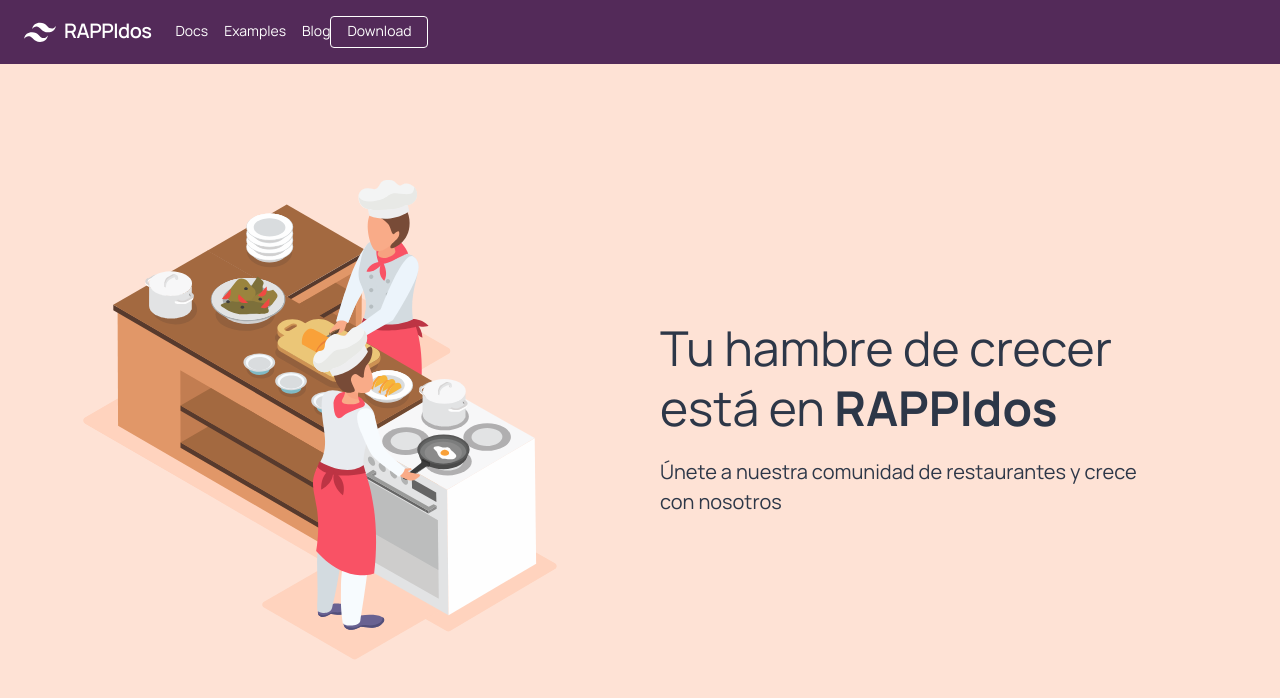
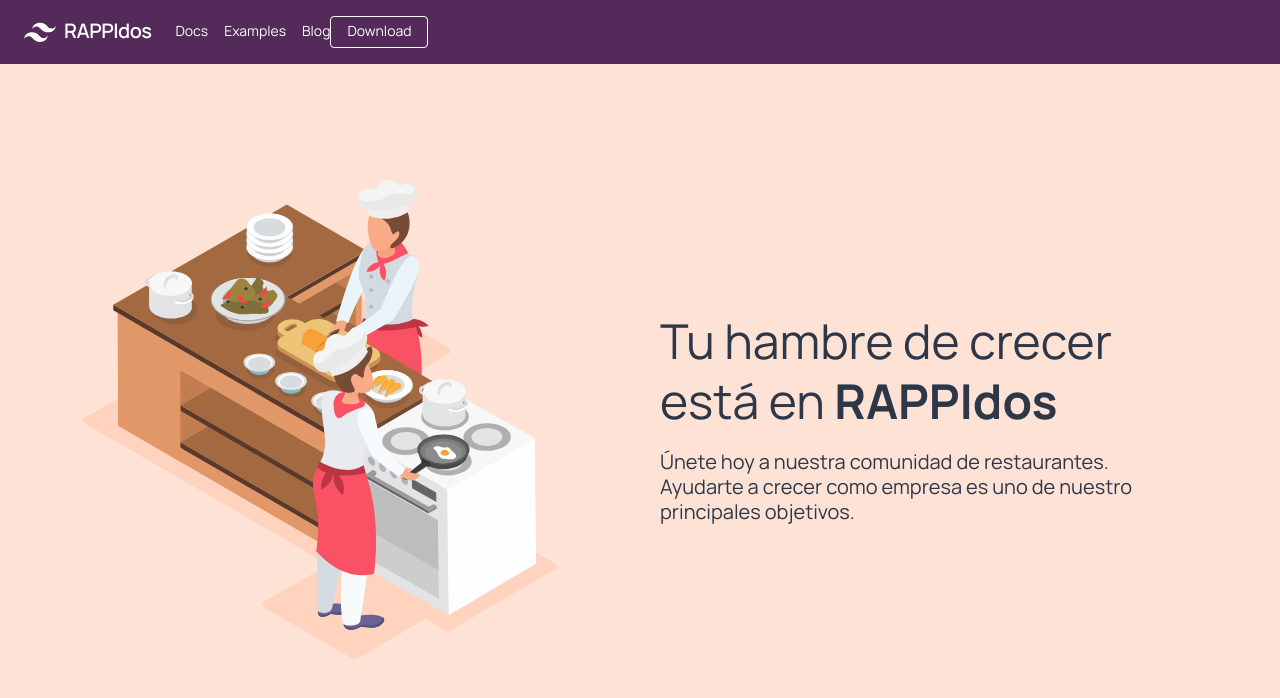
Before and after one commit to jaravad/rappidos, a React (Create React App) app: page / in a window 1280 px wide. Shown: the top 698 px of the page. Built offline with nearby package versions, Linux system fonts and the light colour scheme.

Commit message:
some text added in hero section

```diff
--- a/src/components/Hero.js
+++ b/src/components/Hero.js
@@ -10,13 +10,14 @@ function Hero() {
         <div className="w-full md:w-1/2 flex justify-center  items-center">
           <img className="w-3/4" src={heroImg} alt="Food" />
         </div>
-        <div className="pt-16 mb-10 md:mb-0 pl-14 md:pl-5 md:pt-0 w-full md:w-1/2 flex flex-col justify-center  text-gray-800">
+        <div className="pt-16 mb-10 md:mb-0 pl-12 md:pl-5 md:pt-0 w-full md:w-1/2 flex flex-col justify-center text-gray-800">
           <div className="w-4/5">
             <h1 className="text-5xl font-normal leading-tight mb-4">
               Tu hambre de crecer está en <strong>RAPPIdos</strong>
             </h1>
-            <p className="text-xl">
-              Únete a nuestra comunidad de restaurantes y crece con nosotros
+            <p className="text-xl leading-tight">
+              Únete hoy a nuestra comunidad de restaurantes. Ayudarte a crecer
+              como empresa es uno de nuestro principales objetivos.
             </p>
           </div>
         </div>
```
